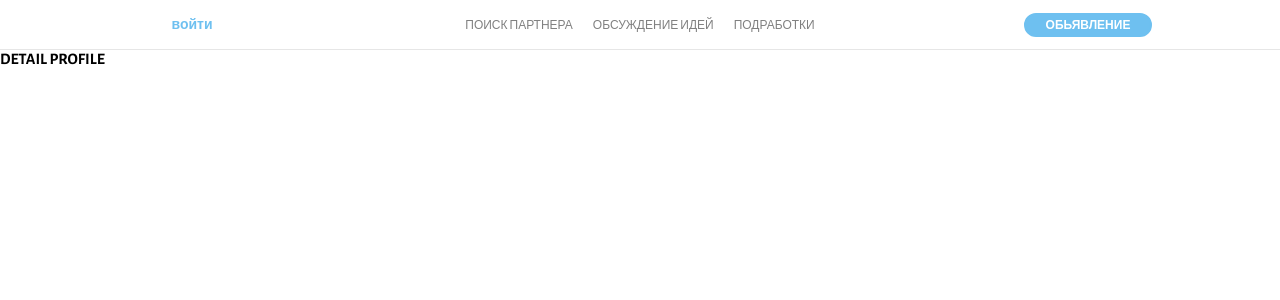
After one commit to YauheniRusinchuk/project, a Django app: template src/templates/profile/detail.html in a window 1280 px wide. The commit adds this page. Shown: the top 300 px of the page. Run offline with Django 3.2, Linux system fonts and the light colour scheme; the template is opened without the code that fills it, so the values that code supplies are empty.

Commit message:
add profile pages

```diff
--- a/config/urls.py
+++ b/config/urls.py
@@ -15,8 +15,10 @@ Including another URLconf
 """
 from django.contrib import admin
 from django.urls import path, include
+from django.conf import settings
+from django.conf.urls.static import static
 
 urlpatterns = [
     path('', include('src.apps.home.urls', namespace='home')),
     path('admin/', admin.site.urls),
-]
+]+ static(settings.MEDIA_URL, document_root=settings.MEDIA_ROOT)
--- a/src/apps/home/urls.py
+++ b/src/apps/home/urls.py
@@ -4,6 +4,7 @@ from .views import index
 app_name = 'home'
 
 urlpatterns = [
+    path('profiles/', include('src.apps.profile.urls', namespace='profile')),
     path('register/', include('src.apps.register.urls', namespace='register_page')),
     path('exit/', include('src.apps.logout.urls', namespace='exit')),
     path('login/', include('src.apps.login.urls', namespace='login_page')),
--- /dev/null
+++ b/src/apps/profile/urls.py
@@ -0,0 +1,9 @@
+from django.urls import path
+from .views import ListProfile, DetailProfile
+
+app_name = 'profile'
+
+urlpatterns = [
+    path('', ListProfile.as_view(), name='list_profile'),
+    path('id<int:pk>/', DetailProfile.as_view(), name='detail_profile'),
+]
--- a/src/models/profile/models.py
+++ b/src/models/profile/models.py
@@ -1,5 +1,6 @@
 from django.db import models
 from django.contrib.auth import get_user_model
+from django.shortcuts import reverse
 
 
 User = get_user_model()
--- a/src/templates/header.html
+++ b/src/templates/header.html
@@ -1,7 +1,11 @@
 <div class="header_container">
     {% if user.is_authenticated %}
         <div class="user_info">
-            <img class='your_ava' src="https://pp.userapi.com/c845521/v845521265/1958c1/Pwk8qgTbAog.jpg" width="30" height="30" alt="">
+            {% if user.profile.avatar %}
+                <a href=""><img class='your_ava' src="{{user.profile.avatar.url}}" width="30" height="30" alt=""></a>
+            {% else %}
+                <a href=""><img class='your_ava' src="https://pp.userapi.com/c845521/v845521265/1958c1/Pwk8qgTbAog.jpg" width="30" height="30" alt=""></a>
+            {% endif %}
              <a href="" class='your_notificaition'>уведомления</a>
              <a href="" class='your_message'>сообщения</a>
         </div>
--- /dev/null
+++ b/src/templates/profile/detail.html
@@ -0,0 +1,8 @@
+{% extends 'base.html' %}
+
+
+{% block content %}
+
+    <h4>DETAIL PROFILE</h4>
+
+{% endblock %}
```
Also changed, not shown: src/apps/profile/views.py (added, +13 -0 lines), src/templates/profile/index.html (added, +8 -0 lines), src/media/avatar/5afae310e3186e22008b4bc9-750-496.jpg (added).
